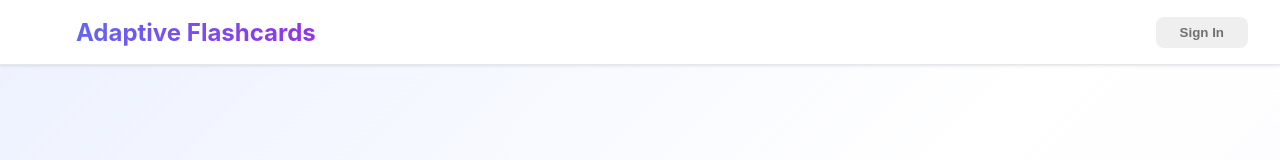
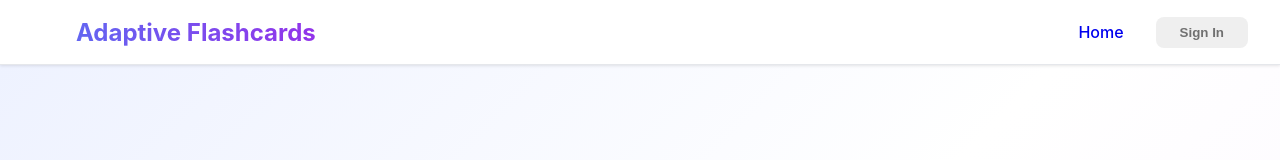
Before and after one commit to mikewng/adaptive-flashcards, a Next.js app in the folder frontend/flashcards-fe/: page / in a window 1280 px wide. Shown: the top 160 px of the page. Built offline with nearby package versions, Linux system fonts and the light colour scheme; no server answers; a web font is replaced by a local one.

Commit message:
updated screens

```diff
--- a/frontend/flashcards-fe/src/app/components/Navbar.jsx
+++ b/frontend/flashcards-fe/src/app/components/Navbar.jsx
@@ -28,11 +28,14 @@ const Navbar = () => {
                 </div>
                 <div className="fc-navbar-links">
                     {
+                        !isAuthenticated &&
+                        <div className="fc-nav-option">
+                            <Link href="/" className="fc-nav-link">Home</Link>
+                        </div>
+                    }
+                    {
                         isAuthenticated &&
                         <div className="fc-auth-links">
-                            <div className="fc-nav-option">
-                                <Link href="/" className="fc-nav-link">Home</Link>
-                            </div>
                             <div className="fc-nav-option">
                                 <div className="fc-nav-link">Create...</div>
                             </div>
--- a/frontend/flashcards-fe/src/app/screens/landing/Landing.jsx
+++ b/frontend/flashcards-fe/src/app/screens/landing/Landing.jsx
@@ -6,7 +6,7 @@ const Landing = ({ }) => {
     const router = useRouter();
 
     const handleLoginClick = () => {
-        router.push("/login")
+        router.push("pages/login")
     }
 
     return (
--- a/frontend/flashcards-fe/src/app/screens/login/Login.jsx
+++ b/frontend/flashcards-fe/src/app/screens/login/Login.jsx
@@ -3,7 +3,7 @@
 import { useState } from 'react';
 import { useRouter } from 'next/navigation';
 import { useAuth } from '../../context/userAuthContext';
-import './Login.css';
+import './Login.scss';
 
 const Login = () => {
     const [isLogin, setIsLogin] = useState(true);
@@ -57,7 +57,6 @@ const Login = () => {
                 : await register(email, password);
 
             if (result.success) {
-                // Redirect to home/decks page after successful login
                 router.push('/pages/decks');
             } else {
                 setFormError(result.error || 'Authentication failed');
```
Also changed, not shown: frontend/flashcards-fe/src/app/screens/login/Login.scss (renamed from frontend/flashcards-fe/src/app/screens/login/Login.css).
